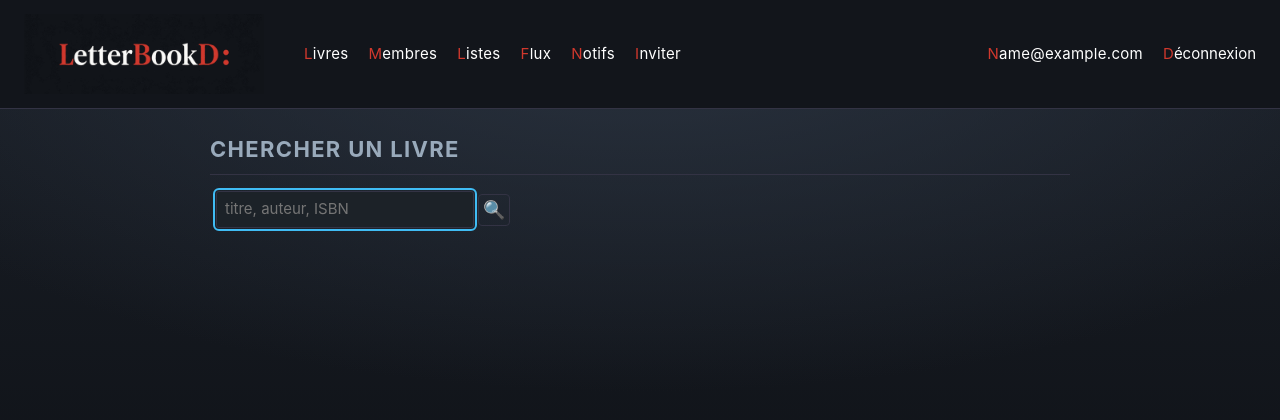
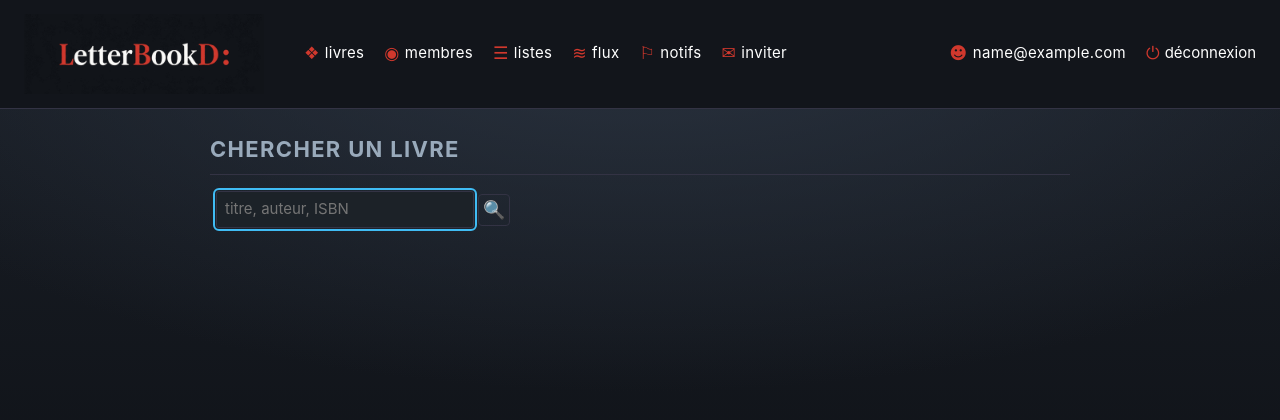
Before and after one commit to mc4spam-cell/letterbookd, a Django app: page /livres/recherche/ in a window 1280 px wide. Shown: the top 420 px of the page. Run offline with Django 5.2, Linux system fonts and the light colour scheme; the visitor is signed in with stand-in values (Sample User, id 1).

Commit message:
Menu : libellés blancs + pictogramme rouge devant chaque entrée
Co-Authored-By: Claude Opus 4.7 <noreply@anthropic.com>

```diff
--- a/templates/base.html
+++ b/templates/base.html
@@ -65,9 +65,15 @@
             letter-spacing: .02em;
         }
         header a { color: #fff; text-transform: lowercase; }
-        header a::first-letter { color: var(--accent); text-transform: uppercase; }
         header a:hover { color: var(--muted); }
-        header a:hover::first-letter { color: var(--accent); }
+        header .nav-ico {
+            color: var(--accent);
+            margin-right: 5px;
+            font-size: 1.15em;
+            font-family: "Apple Symbols", "Segoe UI Symbol", "DejaVu Sans", sans-serif;
+            display: inline-block;
+            vertical-align: -1px;
+        }
         header a.brand {
             display: inline-flex;
             align-items: center;
@@ -90,9 +96,7 @@
             text-transform: lowercase;
             display: inline-block;
         }
-        header button::first-letter { color: var(--accent); text-transform: uppercase; }
         header button:hover { color: var(--muted); }
-        header button:hover::first-letter { color: var(--accent); }
 
         main {
             max-width: 900px;
@@ -256,18 +260,18 @@
     <header>
         <a href="{% url 'home' %}" class="brand" aria-label="letterbookd"><img src="{% static 'img/logo.gif' %}" alt="letterbookd"></a>
         {% if user.is_authenticated %}
-            <a href="{% url 'books_search' %}">{% translate "livres" %}</a>
-            <a href="{% url 'members' %}">{% translate "membres" %}</a>
-            <a href="{% url 'lists_index' %}">{% translate "listes" %}</a>
-            <a href="{% url 'feed' %}">{% translate "flux" %}</a>
-            <a href="{% url 'notifications' %}">{% translate "notifs" %}</a>
-            <a href="{% url 'invites' %}">{% translate "inviter" %}</a>
+            <a href="{% url 'books_search' %}"><span class="nav-ico">❖</span>{% translate "livres" %}</a>
+            <a href="{% url 'members' %}"><span class="nav-ico">◉</span>{% translate "membres" %}</a>
+            <a href="{% url 'lists_index' %}"><span class="nav-ico">☰</span>{% translate "listes" %}</a>
+            <a href="{% url 'feed' %}"><span class="nav-ico">≋</span>{% translate "flux" %}</a>
+            <a href="{% url 'notifications' %}"><span class="nav-ico">⚐</span>{% translate "notifs" %}</a>
+            <a href="{% url 'invites' %}"><span class="nav-ico">✉</span>{% translate "inviter" %}</a>
             <span style="flex:1"></span>
-            <a href="{% url 'me_settings' %}">{{ user.display_name|default:user.email }}</a>
-            <form action="{% url 'account_logout' %}" method="post">{% csrf_token %}<button type="submit">{% translate "déconnexion" %}</button></form>
+            <a href="{% url 'me_settings' %}"><span class="nav-ico">☻</span>{{ user.display_name|default:user.email }}</a>
+            <form action="{% url 'account_logout' %}" method="post">{% csrf_token %}<button type="submit"><span class="nav-ico">⏻</span>{% translate "déconnexion" %}</button></form>
         {% else %}
             <span style="flex:1"></span>
-            <a href="{% url 'account_login' %}">{% translate "connexion" %}</a>
+            <a href="{% url 'account_login' %}"><span class="nav-ico">⏻</span>{% translate "connexion" %}</a>
         {% endif %}
     </header>
     <main id="main">
```
